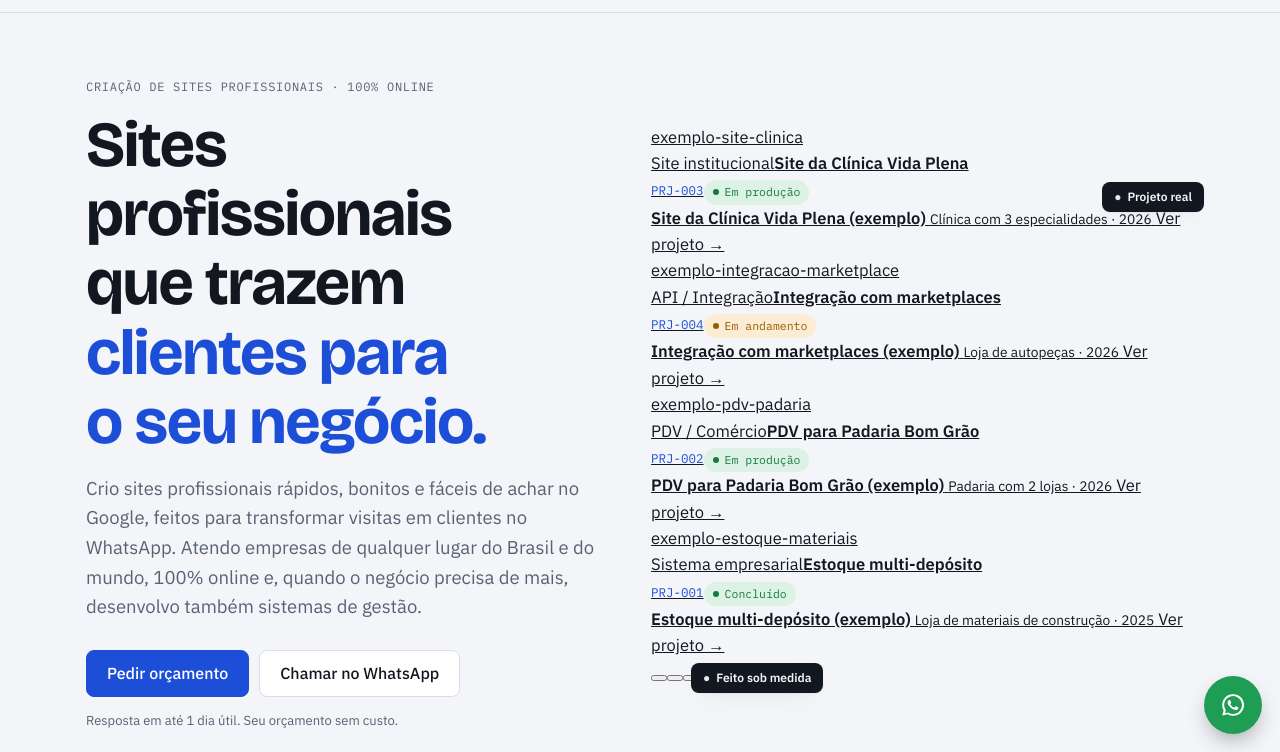
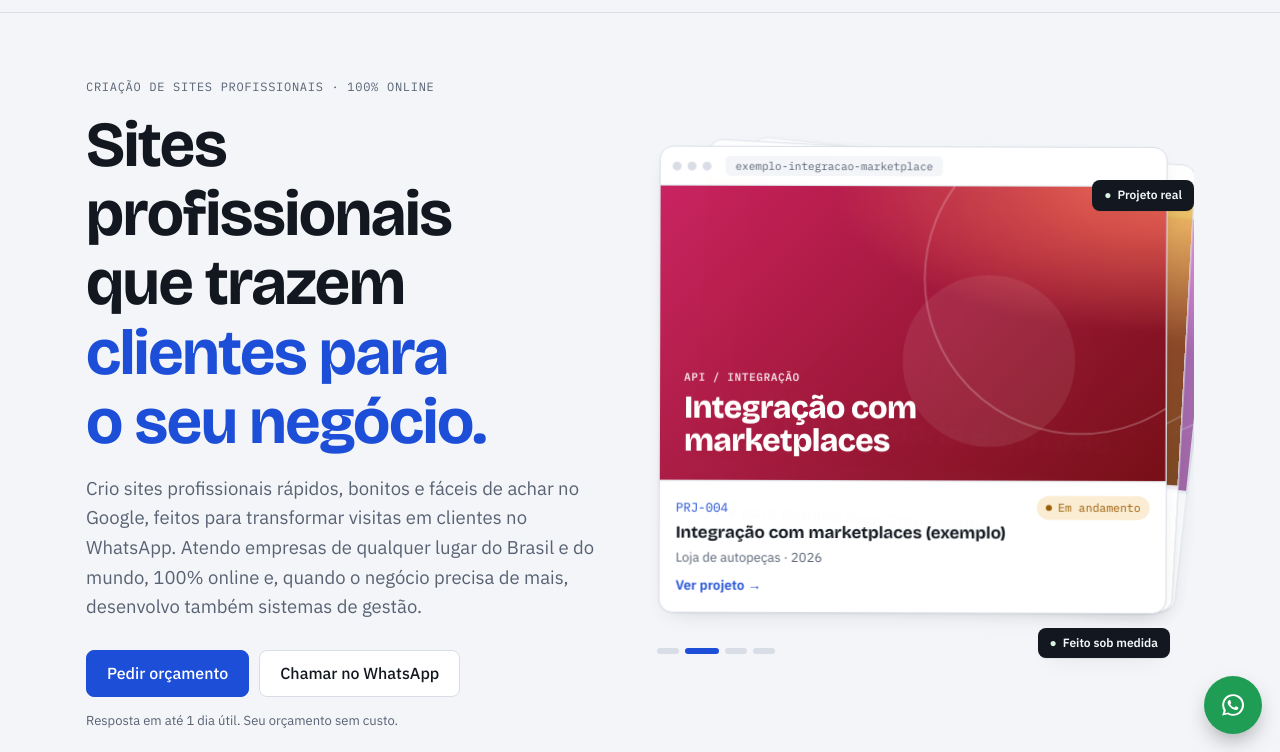
Before and after one commit to marcusfilipem1/sucram.dev, a website with bundled scripts: page index.html in a window 1280 px wide. Shown: the part 48-800 px from the top of the page. Built offline with nearby package versions, Linux system fonts and the light colour scheme.

Commit message:
Visual da vitrine de projetos

```diff
--- a/assets/css/style.css
+++ b/assets/css/style.css
@@ -214,7 +214,7 @@ html.lock { overflow: hidden; }
 .hero .wrap:first-child { grid-template-columns: minmax(0, 1fr) minmax(0, 1.05fr); }
 .hero .wrap + .wrap { display: block; }
 @media (max-width: 960px) { .hero .wrap:first-child { grid-template-columns: 1fr; } }
-.hero-mock { position: relative; min-width: 0; }
+.hero-mock { position: relative; min-width: 0; overflow-x: clip; overflow-y: visible; }
 .kpis { display: grid; grid-template-columns: repeat(4, minmax(0, 1fr)); margin: 56px 0 0; border-block: 1px solid var(--line); }
 .kpis > div { padding: 18px 16px 18px 0; }
 .kpis > div + div { padding-left: 18px; border-left: 1px solid var(--line); }
@@ -260,6 +260,43 @@ html.lock { overflow: hidden; }
 .marquee-track span { font-family: var(--display); font-weight: 600; font-size: 18px; color: var(--muted); white-space: nowrap; }
 .marquee-track span::after { content: "/"; margin-left: 40px; color: var(--line); }
 @keyframes marquee { to { transform: translateX(-50%); } }
+
+
+/* vitrine do topo: projetos reais em pilha */
+.deck { position: relative; padding: 6px 28px 54px 6px; }
+.dk-stack { position: relative; aspect-ratio: 5 / 4.6; }
+.dk-card { position: absolute; inset: 0; display: flex; flex-direction: column; background: var(--surface); border: 1px solid var(--line); border-radius: 14px; box-shadow: var(--shadow); overflow: hidden; text-decoration: none; color: inherit;
+  transition: transform .6s cubic-bezier(.2,.8,.2,1), opacity .5s, box-shadow .3s; transform-origin: 50% 100%; }
+.dk-card[data-pos="0"] { z-index: 5; transform: none; }
+.dk-card[data-pos="0"]:hover { box-shadow: 0 2px 4px rgba(0,0,0,.08), 0 22px 40px -18px rgba(19,24,32,.45); }
+.dk-card[data-pos="1"] { z-index: 4; transform: translate(16px, -14px) rotate(3deg) scale(.96); opacity: .9; cursor: pointer; }
+.dk-card[data-pos="2"] { z-index: 3; transform: translate(30px, -26px) rotate(6deg) scale(.92); opacity: .65; cursor: pointer; }
+.dk-card:not([data-pos="0"]):not([data-pos="1"]):not([data-pos="2"]) { z-index: 1; transform: translate(40px, -34px) rotate(8deg) scale(.88); opacity: 0; pointer-events: none; }
+.dk-bar { display: flex; align-items: center; gap: 6px; padding: 9px 12px; border-bottom: 1px solid var(--line); }
+.dk-bar i { width: 9px; height: 9px; border-radius: 50%; background: var(--line); }
+.dk-bar span { margin-left: 8px; font: 11px var(--mono); color: var(--muted); background: var(--paper); border-radius: 5px; padding: 3px 10px; white-space: nowrap; overflow: hidden; text-overflow: ellipsis; min-width: 0; }
+.dk-shot { position: relative; flex: 1; min-height: 0; overflow: hidden; }
+.dk-shot img { width: 100%; height: 100%; object-fit: cover; object-position: top; display: block; }
+.dk-art { position: absolute; inset: 0; padding: 22px 24px; display: flex; flex-direction: column; justify-content: flex-end; gap: 8px; color: #fff; overflow: hidden;
+  background: radial-gradient(120% 90% at 100% 0%, hsl(calc(var(--h) + 30) 85% 64%) 0%, transparent 55%), linear-gradient(135deg, hsl(var(--h) 72% 46%), hsl(calc(var(--h) + 18) 78% 26%)); }
+.dk-art i { position: absolute; border-radius: 50%; border: 2px solid rgba(255,255,255,.22); }
+.dk-art i:first-child { width: 62%; aspect-ratio: 1; right: -14%; top: -22%; }
+.dk-art i:nth-child(2) { width: 34%; aspect-ratio: 1; right: 18%; top: 30%; background: rgba(255,255,255,.08); border: 0; }
+.dk-art span { position: relative; font: 600 11px/1 var(--mono); letter-spacing: .06em; text-transform: uppercase; opacity: .85; }
+.dk-art b { position: relative; font-family: var(--display); font-weight: 800; font-size: clamp(22px, 2.6vw, 32px); line-height: 1.05; letter-spacing: -0.02em; max-width: 90%; }
+.dk-info { padding: 14px 16px 16px; display: grid; gap: 4px; border-top: 1px solid var(--line); }
+.dk-top { display: flex; justify-content: space-between; align-items: center; gap: 10px; }
+.dk-info b { font-family: var(--display); font-size: 17px; line-height: 1.2; white-space: nowrap; overflow: hidden; text-overflow: ellipsis; }
+.dk-info small { color: var(--muted); font-size: 13px; white-space: nowrap; overflow: hidden; text-overflow: ellipsis; }
+.dk-cta { color: var(--accent); font-weight: 600; font-size: 13.5px; margin-top: 2px; }
+.dk-dots { position: absolute; left: 6px; bottom: 14px; display: flex; gap: 6px; }
+.dk-dots button { width: 22px; height: 6px; border-radius: 3px; border: 0; padding: 0; background: var(--line); cursor: pointer; transition: background .2s, width .2s; }
+.dk-dots button[aria-current] { background: var(--accent); width: 34px; }
+.deck .mock-tag { z-index: 6; }
+.deck .mock-tag.t1 { top: 40px; right: 0; }
+.deck .mock-tag.t2 { bottom: 4px; left: auto; right: 24px; }
+@media (max-width: 560px) { .deck { padding-right: 18px; } .dk-card[data-pos="1"] { transform: translate(10px, -10px) rotate(2deg) scale(.96); } .dk-card[data-pos="2"] { transform: translate(18px, -18px) rotate(4deg) scale(.92); } }
+@media (prefers-reduced-motion: reduce) { .dk-card { transition: none; } }
 
 /* simulador */
 .band { background: var(--surface); border-block: 1px solid var(--line); }
```
